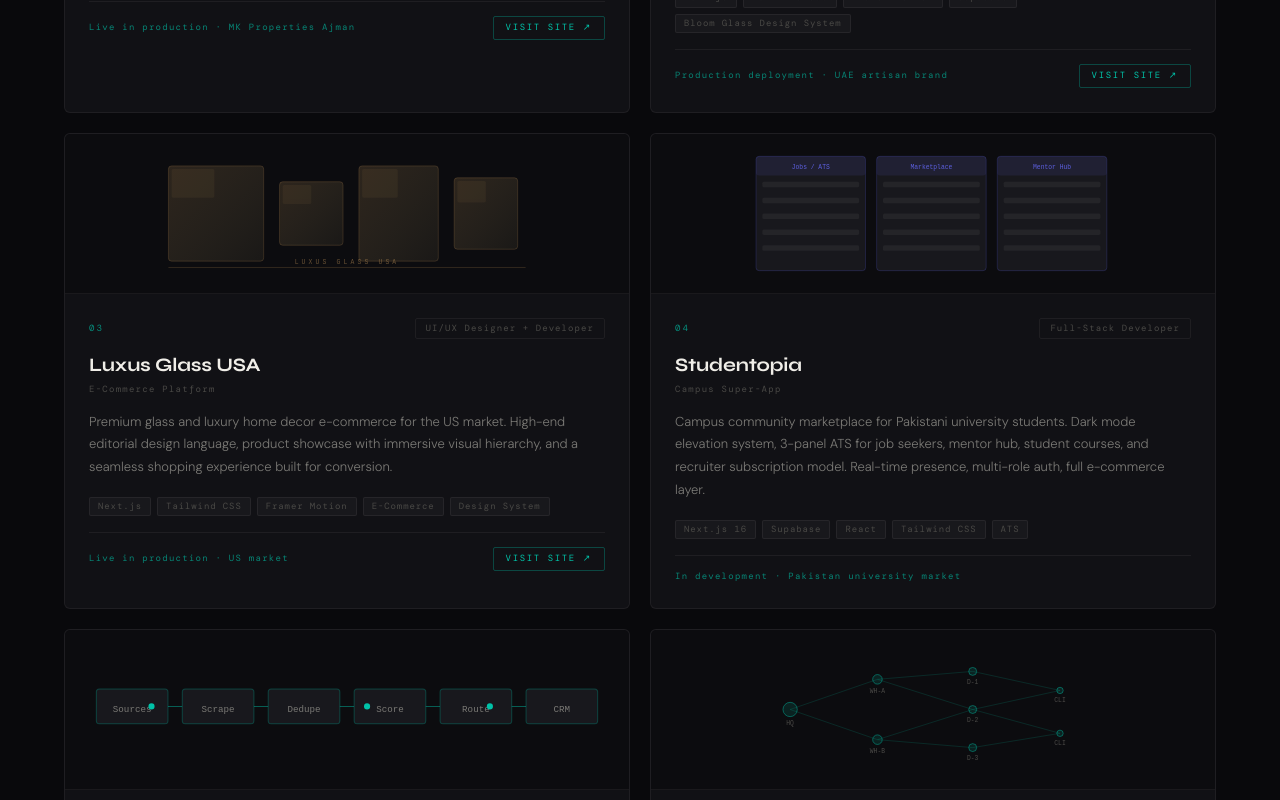
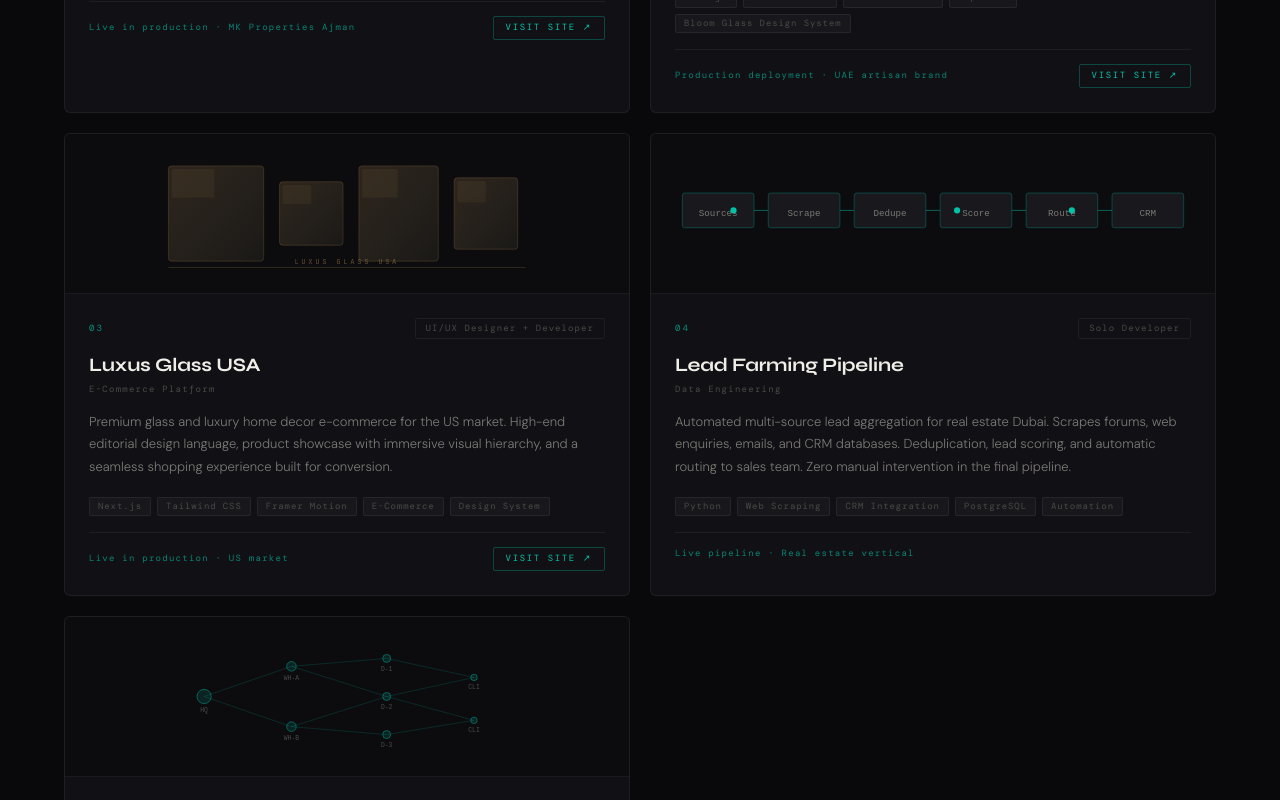
Before and after one commit to muneebfr-fr/muneeb-portfolio, a Next.js app: page / in a window 1280 px wide. Shown: the part 1580-2380 px from the top of the page. Built offline with nearby package versions, Linux system fonts and the light colour scheme.

Commit message:
Fix SVG animations on mobile + remove Studentopia + fix hero name overflow

```diff
--- a/src/components/Hero.tsx
+++ b/src/components/Hero.tsx
@@ -145,7 +145,8 @@
                 letterSpacing: "-0.03em",
                 lineHeight: 0.92,
                 color: accent ? "var(--accent)" : "var(--text-primary)",
-                whiteSpace: "nowrap",
+                wordBreak: "break-word",
+                overflowWrap: "anywhere",
               }}>
                 {word}
               </span>
--- a/src/components/Projects.tsx
+++ b/src/components/Projects.tsx
@@ -1,6 +1,6 @@
 "use client";
 import { useRef, useState } from "react";
-import { motion, useScroll, useTransform } from "framer-motion";
+import { motion, useScroll, useTransform, useInView } from "framer-motion";
 
 const projects = [
   {
@@ -44,19 +44,6 @@
   },
   {
     id: "04",
-    title: "Studentopia",
-    type: "Campus Super-App",
-    role: "Full-Stack Developer",
-    tags: ["Next.js 16", "Supabase", "React", "Tailwind CSS", "ATS"],
-    description:
-      "Campus community marketplace for Pakistani university students. Dark mode elevation system, 3-panel ATS for job seekers, mentor hub, student courses, and recruiter subscription model. Real-time presence, multi-role auth, full e-commerce layer.",
-    outcome: "In development · Pakistan university market",
-    visual: "platform",
-    accent: "#6366F1",
-    link: null,
-  },
-  {
-    id: "05",
     title: "Lead Farming Pipeline",
     type: "Data Engineering",
     role: "Solo Developer",
@@ -69,7 +56,7 @@
     link: null,
   },
   {
-    id: "06",
+    id: "05",
     title: "Transport Management System",
     type: "Logistics Platform",
     role: "Team Developer",
@@ -83,14 +70,17 @@
   },
 ];
 
-function DBViz() {
+// All viz components take inView: boolean and use animate instead of whileInView.
+// This fixes mobile Safari/Chrome where IntersectionObserver on SVG children is unreliable.
+
+function DBViz({ inView }: { inView: boolean }) {
   const nodes = [
-    { x: 20,  y: 70, w: 90,  label: "properties" },
-    { x: 160, y: 24, w: 70,  label: "units" },
-    { x: 160, y: 108, w: 70, label: "owners" },
-    { x: 290, y: 70, w: 100, label: "transactions" },
-    { x: 450, y: 40, w: 70,  label: "reports" },
-    { x: 450, y: 108, w: 65, label: "users" },
+    { x: 20,  y: 70,  w: 90,  label: "properties" },
+    { x: 160, y: 24,  w: 70,  label: "units" },
+    { x: 160, y: 108, w: 70,  label: "owners" },
+    { x: 290, y: 70,  w: 100, label: "transactions" },
+    { x: 450, y: 40,  w: 70,  label: "reports" },
+    { x: 450, y: 108, w: 65,  label: "users" },
   ];
   const edges = [
     [nodes[0].x+nodes[0].w, nodes[0].y+16, nodes[1].x, nodes[1].y+16],
@@ -107,20 +97,18 @@
           d={`M${x1},${y1} L${x2},${y2}`}
           stroke="rgba(0,194,168,0.3)" strokeWidth={1} fill="none"
           initial={{ pathLength: 0, opacity: 0 }}
-          whileInView={{ pathLength: 1, opacity: 1 }}
-          transition={{ delay: 0.1 + i * 0.1, duration: 0.5 }}
-          viewport={{ once: true }} />
+          animate={inView ? { pathLength: 1, opacity: 1 } : {}}
+          transition={{ delay: 0.1 + i * 0.1, duration: 0.5 }} />
       ))}
       {nodes.map((n,i) => (
         <motion.g key={i}
           initial={{ opacity: 0, y: 6 }}
-          whileInView={{ opacity: 1, y: 0 }}
+          animate={inView ? { opacity: 1, y: 0 } : {}}
           transition={{ delay: i * 0.08 }}
-          viewport={{ once: true }}
         >
           <rect x={n.x} y={n.y} width={n.w} height={32} rx={3}
             fill="rgba(26,26,32,0.9)" stroke="rgba(0,194,168,0.3)" strokeWidth={1} />
-          <text x={n.x + n.w/2} y={n.y+21} textAnchor="middle"
+          <text x={n.x+n.w/2} y={n.y+21} textAnchor="middle"
             fill="rgba(122,121,117,1)" fontSize={9} fontFamily="monospace">{n.label}</text>
         </motion.g>
       ))}
@@ -128,7 +116,7 @@
   );
 }
 
-function EcomViz() {
+function EcomViz({ inView }: { inView: boolean }) {
   const products = [
     { x: 20,  y: 15, w: 95, h: 120, color: "#D4637A", label: "Candle" },
     { x: 130, y: 30, w: 95, h: 100, color: "#C4965A", label: "Resin Art" },
@@ -140,153 +128,31 @@
       {products.map((p,i) => (
         <motion.g key={i}
           initial={{ opacity: 0, y: 10 }}
-          whileInView={{ opacity: 1, y: 0 }}
+          animate={inView ? { opacity: 1, y: 0 } : {}}
           transition={{ delay: i * 0.1, duration: 0.5, ease: [0.22,1,0.36,1] as [number,number,number,number] }}
-          viewport={{ once: true }}
         >
           <rect x={p.x} y={p.y} width={p.w} height={p.h} rx={5}
             fill={`${p.color}14`} stroke={`${p.color}45`} strokeWidth={1} />
-          <circle cx={p.x + p.w/2} cy={p.y + p.h/2 - 10} r={20}
+          <circle cx={p.x+p.w/2} cy={p.y+p.h/2-10} r={20}
             fill={`${p.color}20`} stroke={`${p.color}40`} strokeWidth={1} />
-          <text x={p.x + p.w/2} y={p.y + p.h - 10} textAnchor="middle"
+          <text x={p.x+p.w/2} y={p.y+p.h-10} textAnchor="middle"
             fill={p.color} fontSize={9} fontFamily="monospace" opacity={0.9}>{p.label}</text>
         </motion.g>
       ))}
       <motion.rect x={130} y={143} width={160} height={14} rx={7}
         fill="rgba(212,99,122,0.15)" stroke="rgba(212,99,122,0.4)" strokeWidth={1}
-        initial={{ scaleX: 0 }} whileInView={{ scaleX: 1 }}
+        initial={{ scaleX: 0 }}
+        animate={inView ? { scaleX: 1 } : {}}
         transition={{ delay: 0.5, duration: 0.6 }}
-        viewport={{ once: true }}
         style={{ transformOrigin: "210px 150px" }}
       />
       <text x={210} y={153} textAnchor="middle"
-        fill="rgba(212,99,122,0.8)" fontSize={8} fontFamily="monospace">
-        Add to Cart
-      </text>
+        fill="rgba(212,99,122,0.8)" fontSize={8} fontFamily="monospace">Add to Cart</text>
     </svg>
   );
 }
 
-function PlatformViz() {
-  const panels = [
-    { x: 8,   y: 8,  w: 138, h: 144, label: "Jobs / ATS",  color: "rgba(99,102,241,0.25)" },
-    { x: 160, y: 8,  w: 138, h: 144, label: "Marketplace", color: "rgba(99,102,241,0.25)" },
-    { x: 312, y: 8,  w: 138, h: 144, label: "Mentor Hub",  color: "rgba(99,102,241,0.25)" },
-  ];
-  return (
-    <svg viewBox="0 0 462 160" style={{ width: "100%", height: "100%" }}>
-      {panels.map((p,i) => (
-        <motion.g key={i}
-          initial={{ opacity: 0 }}
-          whileInView={{ opacity: 1 }}
-          transition={{ delay: i * 0.12, duration: 0.5 }}
-          viewport={{ once: true }}
-        >
-          <rect x={p.x} y={p.y} width={p.w} height={p.h} rx={4}
-            fill="rgba(26,26,32,0.9)" stroke={p.color} strokeWidth={1} />
-          <rect x={p.x} y={p.y} width={p.w} height={24} rx={4}
-            fill="rgba(99,102,241,0.1)" />
-          <text x={p.x + p.w/2} y={p.y+16} textAnchor="middle"
-            fill="rgba(99,102,241,0.9)" fontSize={8} fontFamily="monospace">{p.label}</text>
-          {[32, 52, 72, 92, 112].map((y, j) => (
-            <motion.rect key={j} x={p.x+8} y={p.y+y} width={p.w-16} height={7} rx={2}
-              fill="rgba(240,238,232,0.05)"
-              initial={{ scaleX: 0 }}
-              whileInView={{ scaleX: 1 }}
-              transition={{ delay: 0.2 + i * 0.1 + j * 0.05 }}
-              viewport={{ once: true }}
-              style={{ transformOrigin: `${p.x+8}px ${p.y+y}px` }}
-            />
-          ))}
-        </motion.g>
-      ))}
-    </svg>
-  );
-}
-
-function PipelineViz() {
-  const stages = ["Sources", "Scrape", "Dedupe", "Score", "Route", "CRM"];
-  const boxW = 70;
-  const gap = 14;
-  const total = stages.length * boxW + (stages.length - 1) * gap;
-  const startX = (520 - total) / 2;
-  return (
-    <svg viewBox="0 0 520 100" style={{ width: "100%", height: "100%" }}>
-      {stages.map((s,i) => {
-        const x = startX + i * (boxW + gap);
-        return (
-          <motion.g key={s}
-            initial={{ opacity: 0, y: -8 }}
-            whileInView={{ opacity: 1, y: 0 }}
-            transition={{ delay: i * 0.09, duration: 0.4 }}
-            viewport={{ once: true }}
-          >
-            <rect x={x} y={30} width={boxW} height={34} rx={3}
-              fill="rgba(26,26,32,0.9)" stroke="rgba(0,194,168,0.28)" strokeWidth={1} />
-            <text x={x + boxW/2} y={52} textAnchor="middle"
-              fill="rgba(122,121,117,1)" fontSize={9} fontFamily="monospace">{s}</text>
-            {i < stages.length - 1 && (
-              <motion.path
-                d={`M${x+boxW},47 L${x+boxW+gap},47`}
-                stroke="rgba(0,194,168,0.45)" strokeWidth={1} fill="none"
-                initial={{ pathLength: 0 }} whileInView={{ pathLength: 1 }}
-                transition={{ delay: 0.3 + i * 0.09 }}
-                viewport={{ once: true }}
-              />
-            )}
-          </motion.g>
-        );
-      })}
-      {[0, 1, 2].map(i => (
-        <motion.circle key={i} r={3} fill="var(--accent)"
-          animate={{ cx: [startX, startX + total, startX] }}
-          transition={{ duration: 4, delay: i * 1.35, repeat: Infinity, ease: "linear" }}
-          style={{ cy: 47 }}
-        />
-      ))}
-    </svg>
-  );
-}
-
-function NetworkViz() {
-  const hubs = [
-    {x:50, y:80,r:9,label:"HQ"},   {x:160,y:42,r:6,label:"WH-A"},
-    {x:160,y:118,r:6,label:"WH-B"},{x:280,y:32,r:5,label:"D-1"},
-    {x:280,y:80,r:5,label:"D-2"},  {x:280,y:128,r:5,label:"D-3"},
-    {x:390,y:56,r:4,label:"CLI"},  {x:390,y:110,r:4,label:"CLI"},
-  ];
-  const edgePairs = [[0,1],[0,2],[1,3],[1,4],[2,4],[2,5],[3,6],[4,6],[4,7],[5,7]];
-  return (
-    <svg viewBox="0 0 460 160" style={{ width: "100%", height: "100%" }}>
-      {edgePairs.map(([a,b],i) => (
-        <motion.path key={i}
-          d={`M${hubs[a].x},${hubs[a].y} L${hubs[b].x},${hubs[b].y}`}
-          stroke="rgba(0,194,168,0.2)" strokeWidth={1} strokeDasharray="3 3" fill="none"
-          initial={{ pathLength: 0 }} whileInView={{ pathLength: 1 }}
-          transition={{ delay: i * 0.07, duration: 0.6 }}
-          viewport={{ once: true }}
-        />
-      ))}
-      {hubs.map((h,i) => (
-        <motion.g key={i}
-          initial={{ opacity: 0, scale: 0 }}
-          whileInView={{ opacity: 1, scale: 1 }}
-          transition={{ delay: i * 0.07, type: "spring", stiffness: 220 }}
-          viewport={{ once: true }}
-          style={{ transformOrigin: `${h.x}px ${h.y}px` }}
-        >
-          <circle cx={h.x} cy={h.y} r={h.r}
-            fill="rgba(0,194,168,0.12)" stroke="rgba(0,194,168,0.55)" strokeWidth={1} />
-          <text x={h.x} y={h.y + h.r + 11} textAnchor="middle"
-            fill="rgba(74,73,70,1)" fontSize={8} fontFamily="monospace">{h.label}</text>
-        </motion.g>
-      ))}
-    </svg>
-  );
-}
-
-function LuxusViz() {
-  // Premium glass / luxury editorial abstract
+function LuxusViz({ inView }: { inView: boolean }) {
   const panels = [
     { x: 20,  y: 20, w: 120, h: 120, color: "#C4965A" },
     { x: 160, y: 40, w: 80,  h: 80,  color: "#C4965A" },
@@ -301,24 +167,22 @@
           <stop offset="100%" stopColor="#F5D78E" stopOpacity="0.06" />
         </linearGradient>
       </defs>
-      {panels.map((p, i) => (
+      {panels.map((p,i) => (
         <motion.g key={i}
           initial={{ opacity: 0, y: 10 }}
-          whileInView={{ opacity: 1, y: 0 }}
+          animate={inView ? { opacity: 1, y: 0 } : {}}
           transition={{ delay: i * 0.1, duration: 0.5, ease: [0.22,1,0.36,1] as [number,number,number,number] }}
-          viewport={{ once: true }}
         >
           <rect x={p.x} y={p.y} width={p.w} height={p.h} rx={4}
             fill="url(#gold-grad)" stroke={`${p.color}40`} strokeWidth={1} />
-          {/* glass highlight */}
           <rect x={p.x+4} y={p.y+4} width={p.w*0.45} height={p.h*0.3} rx={2}
             fill={`${p.color}12`} />
         </motion.g>
       ))}
-      {/* Thin horizontal rule — editorial feel */}
       <motion.path d="M20,148 L470,148" stroke="rgba(196,150,90,0.25)" strokeWidth={1} fill="none"
-        initial={{ pathLength: 0 }} whileInView={{ pathLength: 1 }}
-        transition={{ delay: 0.5, duration: 0.8 }} viewport={{ once: true }}
+        initial={{ pathLength: 0 }}
+        animate={inView ? { pathLength: 1 } : {}}
+        transition={{ delay: 0.5, duration: 0.8 }}
       />
       <text x="245" y="143" textAnchor="middle" fill="rgba(196,150,90,0.5)"
         fontSize={8} fontFamily="monospace" letterSpacing="4">LUXUS GLASS USA</text>
@@ -326,17 +190,101 @@
   );
 }
 
-const vizMap: Record<string, React.ReactNode> = {
-  db: <DBViz />,
-  ecom: <EcomViz />,
-  luxus: <LuxusViz />,
-  platform: <PlatformViz />,
-  pipeline: <PipelineViz />,
-  network: <NetworkViz />,
-};
+function PipelineViz({ inView }: { inView: boolean }) {
+  const stages = ["Sources", "Scrape", "Dedupe", "Score", "Route", "CRM"];
+  const boxW = 70;
+  const gap = 14;
+  const total = stages.length * boxW + (stages.length - 1) * gap;
+  const startX = (520 - total) / 2;
+  return (
+    <svg viewBox="0 0 520 100" style={{ width: "100%", height: "100%" }}>
+      {stages.map((s,i) => {
+        const x = startX + i * (boxW + gap);
+        return (
+          <motion.g key={s}
+            initial={{ opacity: 0, y: -8 }}
+            animate={inView ? { opacity: 1, y: 0 } : {}}
+            transition={{ delay: i * 0.09, duration: 0.4 }}
+          >
+            <rect x={x} y={30} width={boxW} height={34} rx={3}
+              fill="rgba(26,26,32,0.9)" stroke="rgba(0,194,168,0.28)" strokeWidth={1} />
+            <text x={x+boxW/2} y={52} textAnchor="middle"
+              fill="rgba(122,121,117,1)" fontSize={9} fontFamily="monospace">{s}</text>
+            {i < stages.length - 1 && (
+              <motion.path
+                d={`M${x+boxW},47 L${x+boxW+gap},47`}
+                stroke="rgba(0,194,168,0.45)" strokeWidth={1} fill="none"
+                initial={{ pathLength: 0 }}
+                animate={inView ? { pathLength: 1 } : {}}
+                transition={{ delay: 0.3 + i * 0.09 }}
+              />
+            )}
+          </motion.g>
+        );
+      })}
+      {inView && [0, 1, 2].map(i => (
+        <motion.circle key={i} r={3} fill="var(--accent)"
+          animate={{ cx: [startX, startX + total, startX] }}
+          transition={{ duration: 4, delay: i * 1.35, repeat: Infinity, ease: "linear" }}
+          style={{ cy: 47 }}
+        />
+      ))}
+    </svg>
+  );
+}
+
+function NetworkViz({ inView }: { inView: boolean }) {
+  const hubs = [
+    {x:50, y:80, r:9, label:"HQ"},    {x:160,y:42, r:6, label:"WH-A"},
+    {x:160,y:118,r:6, label:"WH-B"}, {x:280,y:32, r:5, label:"D-1"},
+    {x:280,y:80, r:5, label:"D-2"},   {x:280,y:128,r:5, label:"D-3"},
+    {x:390,y:56, r:4, label:"CLI"},   {x:390,y:110,r:4, label:"CLI"},
+  ];
+  const edgePairs = [[0,1],[0,2],[1,3],[1,4],[2,4],[2,5],[3,6],[4,6],[4,7],[5,7]];
+  return (
+    <svg viewBox="0 0 460 160" style={{ width: "100%", height: "100%" }}>
+      {edgePairs.map(([a,b],i) => (
+        <motion.path key={i}
+          d={`M${hubs[a].x},${hubs[a].y} L${hubs[b].x},${hubs[b].y}`}
+          stroke="rgba(0,194,168,0.2)" strokeWidth={1} strokeDasharray="3 3" fill="none"
+          initial={{ pathLength: 0 }}
+          animate={inView ? { pathLength: 1 } : {}}
+          transition={{ delay: i * 0.07, duration: 0.6 }}
+        />
+      ))}
+      {hubs.map((h,i) => (
+        <motion.g key={i}
+          initial={{ opacity: 0, scale: 0 }}
+          animate={inView ? { opacity: 1, scale: 1 } : {}}
+          transition={{ delay: i * 0.07, type: "spring", stiffness: 220 }}
+          style={{ transformOrigin: `${h.x}px ${h.y}px` }}
+        >
+          <circle cx={h.x} cy={h.y} r={h.r}
+            fill="rgba(0,194,168,0.12)" stroke="rgba(0,194,168,0.55)" strokeWidth={1} />
+          <text x={h.x} y={h.y+h.r+11} textAnchor="middle"
+            fill="rgba(74,73,70,1)" fontSize={8} fontFamily="monospace">{h.label}</text>
+        </motion.g>
+      ))}
+    </svg>
+  );
+}
+
+type VizKey = "db" | "ecom" | "luxus" | "pipeline" | "network";
+
+function VizRenderer({ type, inView }: { type: VizKey; inView: boolean }) {
+  if (type === "db")       return <DBViz inView={inView} />;
+  if (type === "ecom")     return <EcomViz inView={inView} />;
+  if (type === "luxus")    return <LuxusViz inView={inView} />;
+  if (type === "pipeline") return <PipelineViz inView={inView} />;
+  if (type === "network")  return <NetworkViz inView={inView} />;
+  return null;
+}
 
 function ProjectCard({ project, index }: { project: typeof projects[0]; index: number }) {
   const [hovered, setHovered] = useState(false);
+  const vizRef = useRef<HTMLDivElement>(null);
+  // Observe the viz container div — reliable on all browsers including mobile Safari
+  const inView = useInView(vizRef, { once: true, margin: "0px" });
 
   return (
     <motion.article
@@ -356,15 +304,18 @@
         boxShadow: hovered ? "0 16px 48px rgba(0,0,0,0.35)" : "none",
       }}
     >
-      {/* Viz area */}
-      <div style={{
-        height: 160,
-        borderBottom: "1px solid var(--border)",
-        background: "rgba(9,9,12,0.6)",
-        padding: 16,
-        overflow: "hidden",
-      }}>
-        {vizMap[project.visual]}
+      {/* Viz area — this div is what we observe */}
+      <div
+        ref={vizRef}
+        style={{
+          height: 160,
+          borderBottom: "1px solid var(--border)",
+          background: "rgba(9,9,12,0.6)",
+          padding: 16,
+          overflow: "hidden",
+        }}
+      >
+        <VizRenderer type={project.visual as VizKey} inView={inView} />
       </div>
 
       {/* Content */}
@@ -443,15 +394,11 @@
                 letterSpacing: "0.18em", textTransform: "uppercase",
                 color: "var(--accent)", border: "1px solid rgba(0,194,168,0.3)",
                 padding: "4px 12px", borderRadius: 2, textDecoration: "none",
-                whiteSpace: "nowrap", transition: "background 0.2s, color 0.2s",
+                whiteSpace: "nowrap", transition: "background 0.2s",
                 flexShrink: 0,
               }}
-              onMouseEnter={e => {
-                (e.currentTarget as HTMLElement).style.background = "rgba(0,194,168,0.1)";
-              }}
-              onMouseLeave={e => {
-                (e.currentTarget as HTMLElement).style.background = "transparent";
-              }}
+              onMouseEnter={e => { (e.currentTarget as HTMLElement).style.background = "rgba(0,194,168,0.1)"; }}
+              onMouseLeave={e => { (e.currentTarget as HTMLElement).style.background = "transparent"; }}
             >
               Visit Site ↗
             </a>
```
Also changed, not shown: src/components/Security.tsx (+17 -14 lines).
